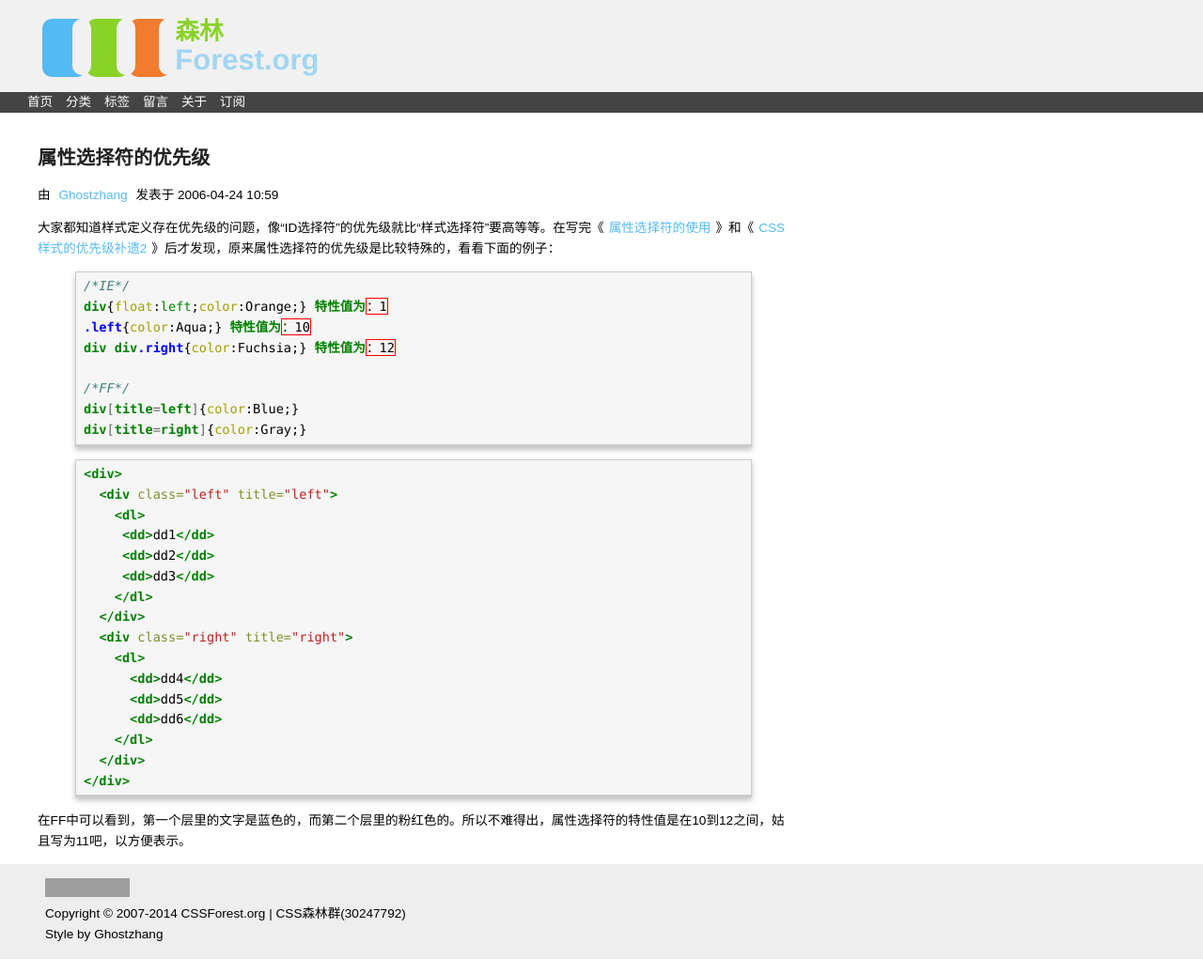
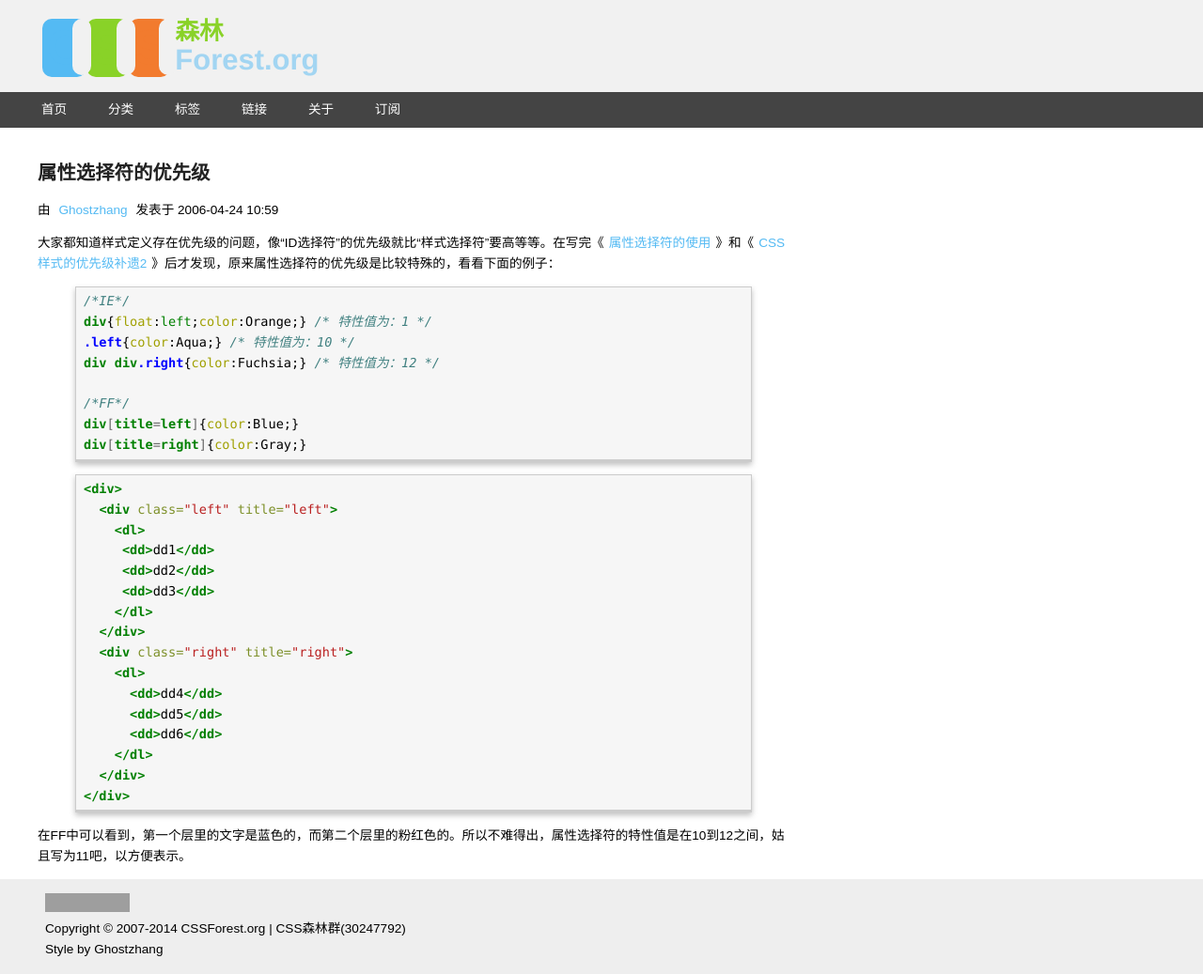
Before and after one commit to ghostzhang/ghostzhang.github.io, a Jekyll site: the page built from _posts/技术研究/2006-04-24-属性选择符的优先级.md, in a window 1280 px wide. Shown: the whole page at 94% size. Built offline with Jekyll 4.4.1, drawn with Linux system fonts in a browser that asks for light colours; Markdown is read by kramdown in place of the engine named in the settings; comment, search, counter and statistics services are not loaded; grey boxes are pictures that could not be loaded.

Commit message:
更新样式

```diff
--- a/_includes/nav.html
+++ b/_includes/nav.html
@@ -1,11 +1,13 @@
 
 	<h1 class="logo"><a href="http://blog.cssforest.org/"><span data-title="CSS"><span>C</span><span>S</span><span>S</span></span><span data-title="Forest">森林</span></a></h1>
 	<nav>
-	<span><a title="网站首页"  accesskey="1" href="/">首页</a></span>
-	<span><a title="文章分类"  accesskey="2" href="/categories/">分类</a></span>
-	<span><a title="标签索引"  accesskey="3" href="/tags/">标签</a></span>
-	<!--<span><a title="友情链接"  accesskey="4" href="/links/">链接</a></span>-->
-	<span><a title="留言交流"  accesskey="5" href="/guestbook/">留言</a></span>
-	<span><a title="关于站长"  accesskey="6" href="/about/">关于</a></span>
-	<span><a title="种子订阅"  accesskey="7" href="/feed/" target="_blank">订阅</a></span>
+	<h2 class="none">导航</h2>
+	<ul>
+	<li><a title="网站首页"  accesskey="1" href="/">首页</a></li>
+	<li><a title="文章分类"  accesskey="2" href="/categories/">分类</a></li>
+	<li><a title="标签索引"  accesskey="3" href="/tags/">标签</a></li>
+	<li><a title="友情链接"  accesskey="4" href="/links/">链接</a></li>
+	<li><a title="关于站长"  accesskey="5" href="/about/">关于</a></li>
+	<li><a title="种子订阅"  accesskey="6" href="/feed/" target="_blank">订阅</a></li>
+	</ul>
 	</nav>
--- a/_posts/技术研究/2006-04-24-属性选择符的优先级.md
+++ b/_posts/技术研究/2006-04-24-属性选择符的优先级.md
@@ -13,9 +13,9 @@ tags: CSS 属性选择符 优先级
 
 {% highlight css %}
 /*IE*/
-div{float:left;color:Orange;} 特性值为：1
-.left{color:Aqua;} 特性值为：10
-div div.right{color:Fuchsia;} 特性值为：12
+div{float:left;color:Orange;} /* 特性值为：1 */
+.left{color:Aqua;} /* 特性值为：10 */
+div div.right{color:Fuchsia;} /* 特性值为：12 */
 
 /*FF*/
 div[title=left]{color:Blue;}
```
